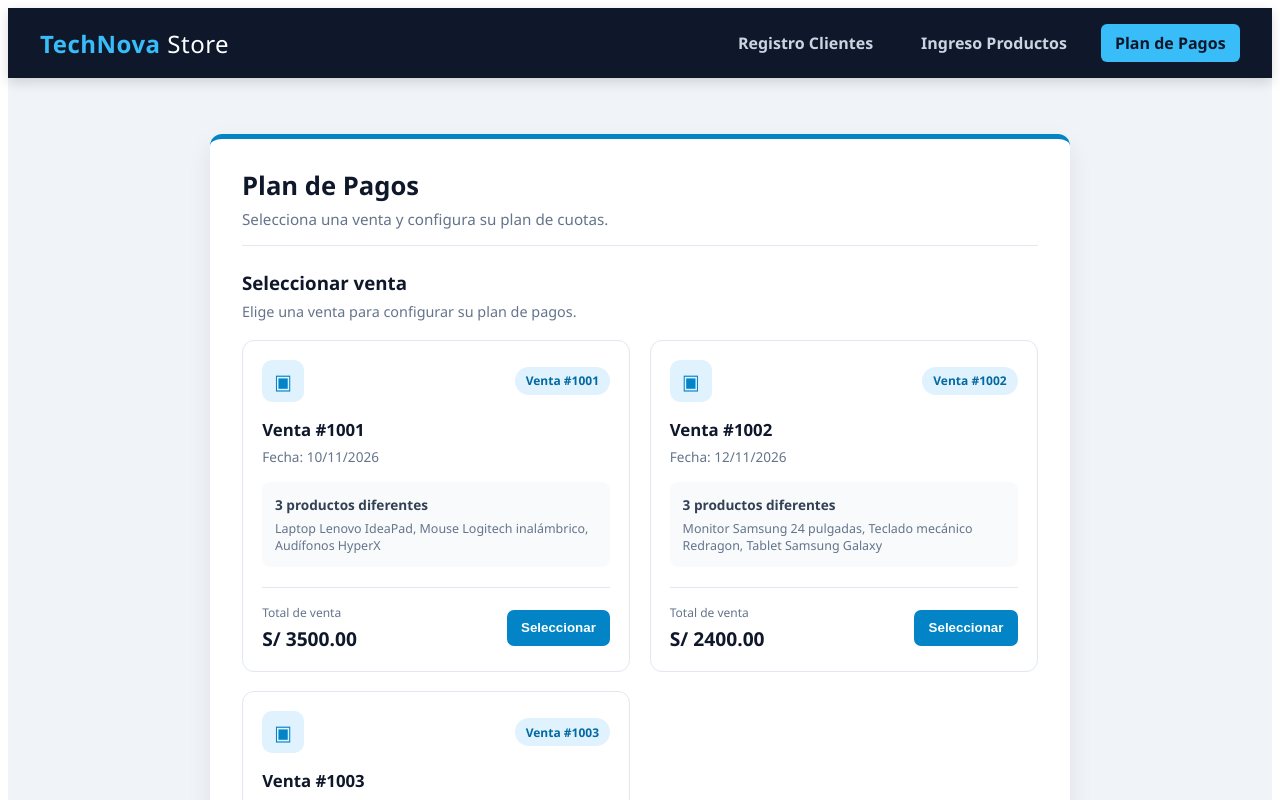
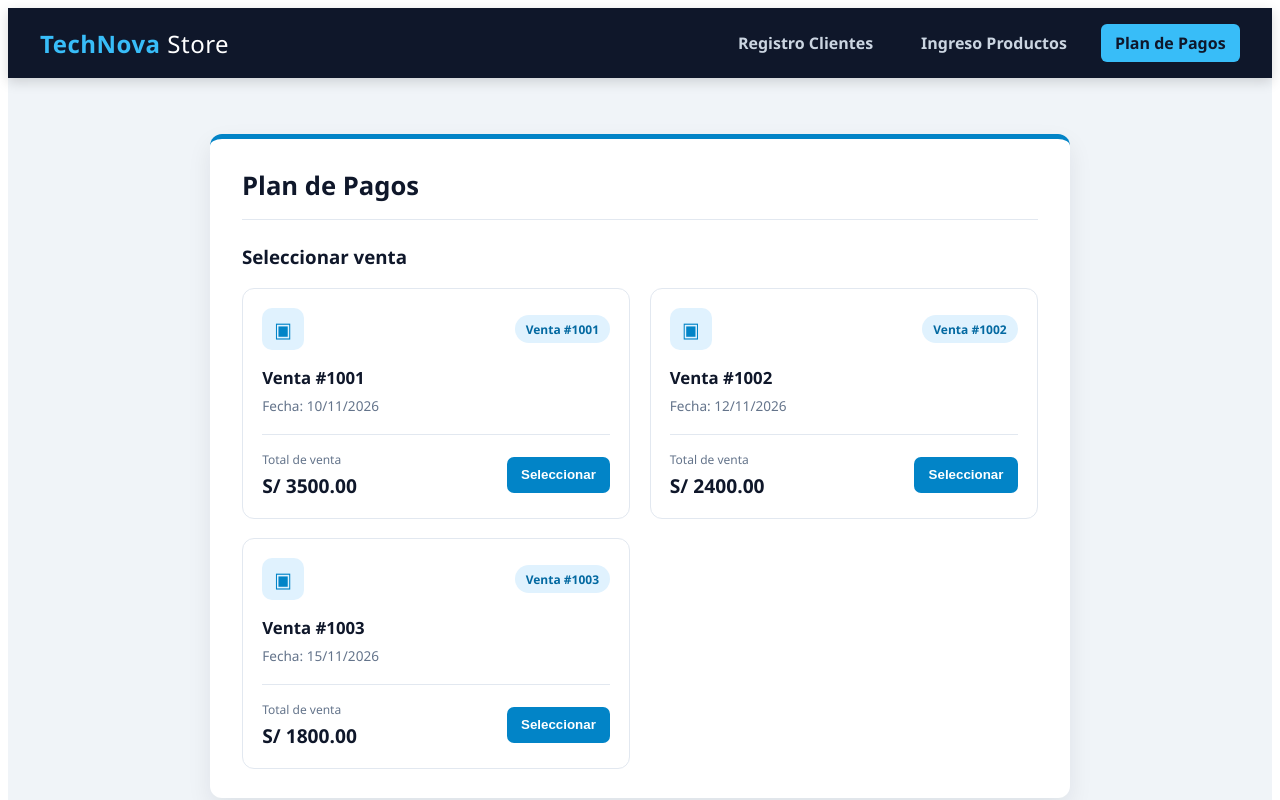
Before and after one commit to karloayala/FrontEnd_Tienda, an Angular app: page /pagos in a window 1280 px wide. Shown: the top 800 px of the page. Built offline with nearby package versions, Linux system fonts and the light colour scheme.

Commit message:
modificando

```diff
--- a/src/app/pagos/pagos.css
+++ b/src/app/pagos/pagos.css
@@ -24,12 +24,6 @@
   font-size: 1.6rem;
 }
 
-.card-header p {
-  margin: 0.4rem 0 0;
-  color: #64748b;
-  font-size: 0.95rem;
-}
-
 /* SELECCIÓN DE VENTAS */
 
 .selection-heading {
@@ -39,12 +33,6 @@
 .selection-heading h3 {
   color: #0f172a;
   margin: 0 0 0.4rem;
-}
-
-.selection-heading p {
-  color: #64748b;
-  font-size: 0.9rem;
-  margin: 0;
 }
 
 .ventas-grid {
@@ -97,26 +85,6 @@
   color: #64748b;
   font-size: 0.85rem;
   margin: 0.4rem 0 1rem;
-}
-
-.venta-productos {
-  display: flex;
-  flex-direction: column;
-  gap: 0.35rem;
-  padding: 0.8rem;
-  background: #f8fafc;
-  border-radius: 8px;
-}
-
-.venta-productos strong {
-  color: #334155;
-  font-size: 0.85rem;
-}
-
-.venta-productos small {
-  color: #64748b;
-  font-size: 0.78rem;
-  line-height: 1.4;
 }
 
 .venta-card-footer {
@@ -240,40 +208,6 @@
 
 /* MODALIDAD FIJA */
 
-.payment-type-fixed {
-  display: flex;
-  align-items: center;
-  gap: 1rem;
-  background: #f0f9ff;
-  border: 1px solid #bae6fd;
-  border-radius: 9px;
-  padding: 1rem;
-  margin-bottom: 1.2rem;
-}
-
-.payment-type-icon {
-  display: flex;
-  align-items: center;
-  justify-content: center;
-  width: 42px;
-  height: 42px;
-  flex-shrink: 0;
-  background: #dbeafe;
-  color: #0369a1;
-  border-radius: 9px;
-  font-size: 1.3rem;
-}
-
-.payment-type-fixed strong {
-  color: #0c4a6e;
-  font-size: 0.95rem;
-}
-
-.payment-type-fixed p {
-  color: #64748b;
-  font-size: 0.8rem;
-  margin: 0.25rem 0 0;
-}
 
 .fixed-label {
   margin-left: auto;
@@ -402,26 +336,6 @@ input:focus {
 }
 
 /* RESUMEN DEL PLAN */
-
-.payment-summary {
-  display: flex;
-  flex-direction: column;
-  gap: 0.4rem;
-  background: #f0f9ff;
-  border: 1px solid #bae6fd;
-  border-radius: 9px;
-  padding: 1rem;
-  margin-top: 1.3rem;
-  color: #0c4a6e;
-}
-
-.payment-summary strong {
-  font-size: 1.5rem;
-}
-
-.payment-summary small {
-  color: #0369a1;
-}
 
 /* TABLA DE CUOTAS */
 
@@ -638,19 +552,6 @@ td {
   font-size: 1.2rem;
 }
 
-.confirmation-icon {
-  width: 45px;
-  height: 45px;
-  border-radius: 50%;
-  display: flex;
-  justify-content: center;
-  align-items: center;
-  margin: 0 auto 1.2rem;
-  background: #e0f2fe;
-  color: #0284c7;
-  font-size: 1.5rem;
-  font-weight: 700;
-}
 
 .confirmation-info {
   display: grid;
--- a/src/app/pagos/pagos.html
+++ b/src/app/pagos/pagos.html
@@ -4,7 +4,6 @@
   <div class="card-header">
     <div>
       <h2>Plan de Pagos</h2>
-      <p>Selecciona una venta y configura su plan de cuotas.</p>
     </div>
   </div>
 
@@ -13,7 +12,6 @@
 
     <div class="selection-heading">
       <h3>Seleccionar venta</h3>
-      <p>Elige una venta para configurar su plan de pagos.</p>
     </div>
 
     <div class="ventas-grid">
@@ -35,13 +33,7 @@
             Fecha: {{ item.fecha | date:'dd/MM/yyyy' }}
           </p>
 
-          <div class="venta-productos">
-            <strong>{{ item.detalles.length }} productos diferentes</strong>
-            <small>
-              {{ mostrarProductos(item.detalles) }}
-              <span *ngIf="item.detalles.length > 3"> y más...</span>
-            </small>
-          </div>
+
         </div>
 
         <div class="venta-card-footer">
@@ -79,24 +71,12 @@
         <section class="panel">
 
           <div class="section-header">
-            <h3>Configuración del pago</h3>
+            <h3>Cantidad de Cuotas</h3>
             <span class="badge-count">Paso 1</span>
           </div>
 
-          <div class="payment-type-fixed">
-            <div class="payment-type-icon">▤</div>
-
-            <div>
-              <strong>Pago por cuotas</strong>
-              <p>La venta se dividirá en pagos mensuales.</p>
-            </div>
-
-            <span class="fixed-label">Seleccionado</span>
-          </div>
 
           <div class="form-group">
-            <label for="cantCuotas">Cantidad de cuotas</label>
-
             <input
               id="cantCuotas"
               type="number"
@@ -234,19 +214,6 @@
           </div>
 
           <!-- RESUMEN DEL PLAN -->
-          <div class="payment-summary">
-
-            <span>Total del plan de pagos</span>
-
-            <strong>
-              S/ {{ seleccionada.total.toFixed(2) }}
-            </strong>
-
-            <small>
-              Pago dividido en {{ cantCuotas }} cuotas
-            </small>
-
-          </div>
 
           <button
             type="button"
@@ -360,8 +327,6 @@
 
         <div *ngIf="ventaSeleccionada as seleccionada">
 
-          <div class="confirmation-icon">?</div>
-
           <div class="confirmation-info">
 
             <div>
```
